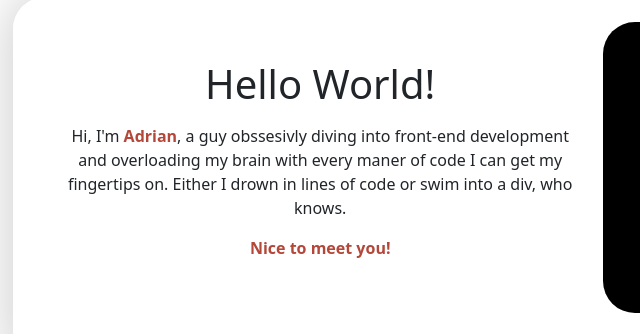
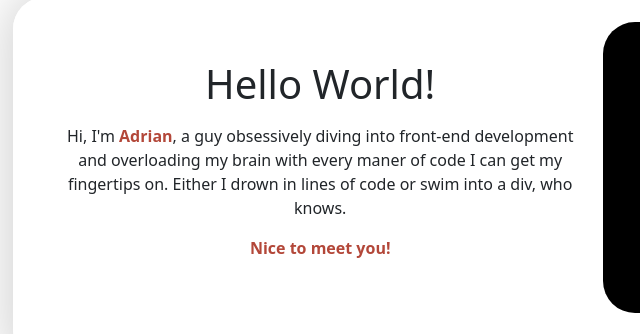
Before and after one commit to adrian-adams/coding-project-portfolio, a plain HTML site: page index.html in a window 1280 px wide. Shown: the part 133-467 px from the top of the page, 118-758 px from the left. Drawn offline with nearby package versions, Linux system fonts and the light colour scheme.

Commit message:
Update index.html

```diff
--- a/index.html
+++ b/index.html
@@ -40,7 +40,7 @@
                     <h1>Hello World!</h1>
                     <div class="px-4">
                         <p></p>
-                        <p>Hi, I'm <span class="intro_name_container">Adrian</span>, a guy obssesivly diving into front-end development and overloading my brain with every maner of code I can get my fingertips on. Either I drown in lines of code or swim into a div, who knows. </p>
+                        <p>Hi, I'm <span class="intro_name_container">Adrian</span>, a guy obsessively diving into front-end development and overloading my brain with every maner of code I can get my fingertips on. Either I drown in lines of code or swim into a div, who knows. </p>
                         <p class="intro_name_container"><b>Nice to meet you!</b></p>
                     </div>
 
```
